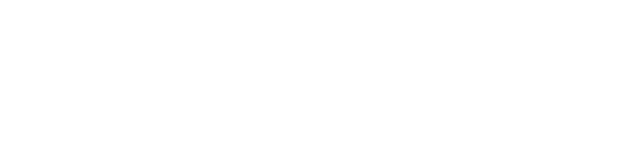
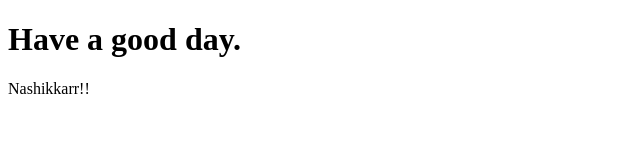
Before and after one commit to katware02/git-prac, a plain HTML site: page index.html in a window 1280 px wide. Shown: the whole page, without its empty margins (0-640 px from the left). Drawn offline with Linux system fonts and the light colour scheme.

Commit message:
p tag added

```diff
--- a/index.html
+++ b/index.html
@@ -1,6 +1,12 @@
 <!DOCTYPE html>
 <html>
     <head>
-        <title>comments practice</title>
+        <title>Assignment</title>
     </head>
+    <body>
+        <h1>Have a good day.</h1>
+        <p>
+            Nashikkarr!!
+        </p>
+    </body>
 </html>
```
